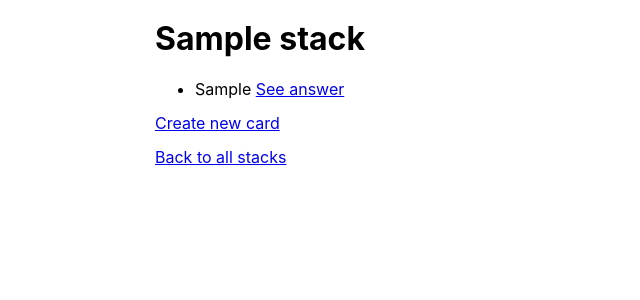
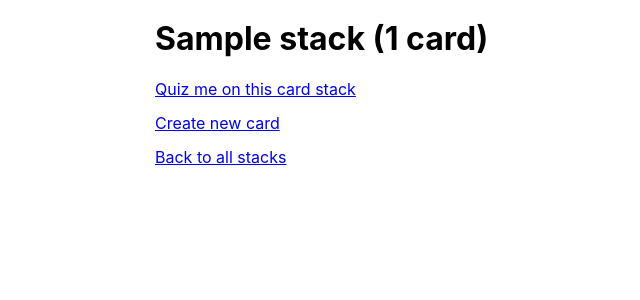
Before and after one commit to momentum-cohort-2019-09/examples-flashcards, a Django app: page /stacks/1/ in a window 1280 px wide. Shown: the top 300 px of the page, without its empty margins (101-741 px from the left). Run offline with Django 3.2, Linux system fonts and the light colour scheme; tables that the repository leaves empty hold one stand-in row (values such as "Sample post"); some libraries are stand-ins or nearby versions.

Commit message:
Add card quizzing

```diff
--- a/core/forms.py
+++ b/core/forms.py
@@ -17,3 +17,7 @@ class CardForm(forms.ModelForm):
             'prompt',
             'answer',
         )
+
+
+class CardResultsForm(forms.Form):
+    correct = forms.BooleanField(required=False)
--- a/core/models.py
+++ b/core/models.py
@@ -9,6 +9,12 @@ class Stack(models.Model):
     def __str__(self):
         return self.name
 
+    def random_card(self):
+        """
+        Get a random card by ordering all cards for the stack randomly and choosing the first.
+        """
+        return self.card_set.order_by('?').first()
+
 
 class Card(models.Model):
     prompt = models.TextField(
@@ -18,6 +24,8 @@ class Card(models.Model):
         verbose_name="Card answer",
         help_text="This is what you will see on the back of the card.")
     stack = models.ForeignKey(to=Stack, on_delete=models.CASCADE)
+    correct_count = models.PositiveIntegerField(default=0)
+    incorrect_count = models.PositiveIntegerField(default=0)
 
     def __str__(self):
         return self.prompt
--- a/core/templates/core/stack_detail.html
+++ b/core/templates/core/stack_detail.html
@@ -1,20 +1,10 @@
 {% extends "core/base.html" %}
 
 {% block content %}
-  <h1>{{ stack.name }}</h1>
-  <ul>
-    {% for card in cards %}
-      <li>
-        <p>
-          {{ card.prompt }}
-          <a href="#answer-{{ card.pk }}">See answer</a>
-        </p>
-        <p id="answer-{{ card.pk }}" class="answer">
-          {{ card.answer }}
-        </p>
-      </li>
-    {% endfor %}
-  </ul>
+  <h1>{{ stack.name }} ({{ card_count }} card{{ card_count|pluralize }})</h1>
+  <p>
+    <a href="{% url 'stack-quiz' stack_pk=stack.pk %}">Quiz me on this card stack</a>
+  </p>
   <p>
     <a href="{% url 'card-create' stack_pk=stack.pk %}">Create new card</a>
   </p>
--- a/core/views.py
+++ b/core/views.py
@@ -1,6 +1,6 @@
 from django.shortcuts import render, redirect, get_object_or_404
-from core.models import Stack
-from core.forms import StackForm, CardForm
+from core.models import Stack, Card
+from core.forms import StackForm, CardForm, CardResultsForm
 
 
 def stack_list(request):
@@ -27,7 +27,7 @@ def stack_detail(request, stack_pk):
     stack = get_object_or_404(Stack, pk=stack_pk)
     return render(request, 'core/stack_detail.html', {
         "stack": stack,
-        "cards": stack.card_set.all(),
+        "card_count": stack.card_set.count(),
     })
 
 
@@ -48,3 +48,36 @@ def card_create(request, stack_pk):
         "stack": stack,
         "form": form
     })
+
+
+def stack_quiz(request, stack_pk):
+    """
+    Show the user a random card from the chosen stack.
+    """
+    stack = get_object_or_404(Stack, pk=stack_pk)
+    form = CardResultsForm()
+
+    card = stack.random_card()
+    return render(request, 'core/stack_quiz.html', {
+        "stack": stack,
+        "card": card,
+        "form": form,
+    })
+
+
+def card_results(request, card_pk):
+    """
+    View to submit correct/incorrect results for a card.
+    """
+    card = get_object_or_404(Card, pk=card_pk)
+    form = CardResultsForm(request.POST)
+    if form.is_valid():
+        correct = form.cleaned_data['correct']
+        if correct:
+            card.correct_count += 1
+        else:
+            card.incorrect_count += 1
+        card.save()
+    else:
+        raise RuntimeError()
+    return redirect(to='stack-quiz', stack_pk=card.stack.pk)
--- a/flashcards/settings.py
+++ b/flashcards/settings.py
@@ -21,8 +21,6 @@ BASE_DIR = os.path.dirname(os.path.dirname(os.path.abspath(__file__)))
 # SECURITY WARNING: keep the secret key used in production secret!
 SECRET_KEY = os.getenv(
     'SECRET_KEY') or 'q1ft5)ioz5j&)hl503ukdbk&hregvp68$^8tvzssm57_(_+wth'
-
-print('SECRET_KEY', SECRET_KEY)
 
 # SECURITY WARNING: don't run with debug turned on in production!
 DEBUG = True
--- a/flashcards/urls.py
+++ b/flashcards/urls.py
@@ -22,8 +22,14 @@ urlpatterns = [
     path('stacks/', core_views.stack_list, name='stack-list'),
     path('stacks/<int:stack_pk>/', core_views.stack_detail,
          name='stack-detail'),
-    path('stacks/<int:stack_pk>/create_card',
+    path('stacks/<int:stack_pk>/create_card/',
          core_views.card_create,
          name='card-create'),
+    path('stacks/<int:stack_pk>/quiz/',
+         core_views.stack_quiz,
+         name='stack-quiz'),
+    path('card-results/<int:card_pk>/',
+         core_views.card_results,
+         name='card-results'),
     path('admin/', admin.site.urls),
 ]
```
Also changed, not shown: core/templates/core/stack_quiz.html (added, +29 -0 lines), core/migrations/0002_auto_20190620_1949.py (added).
